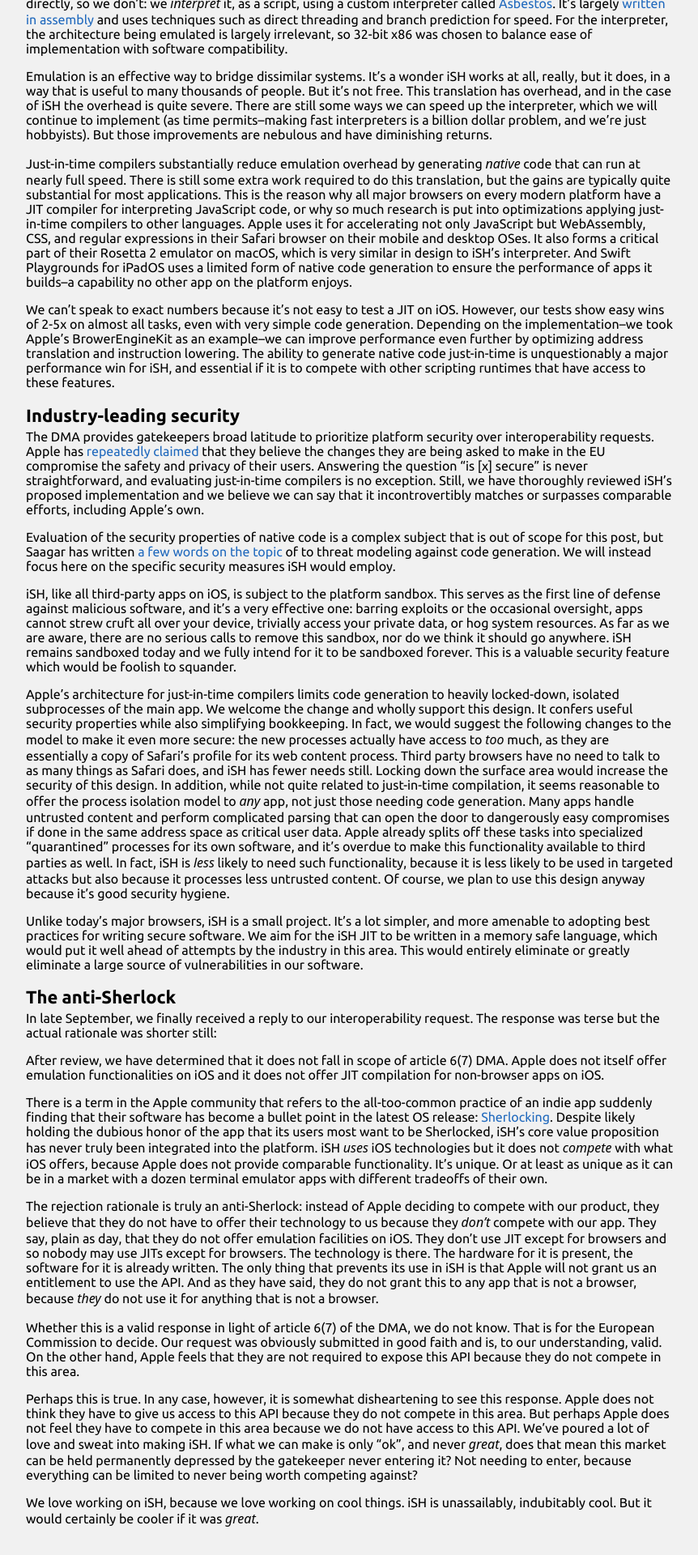
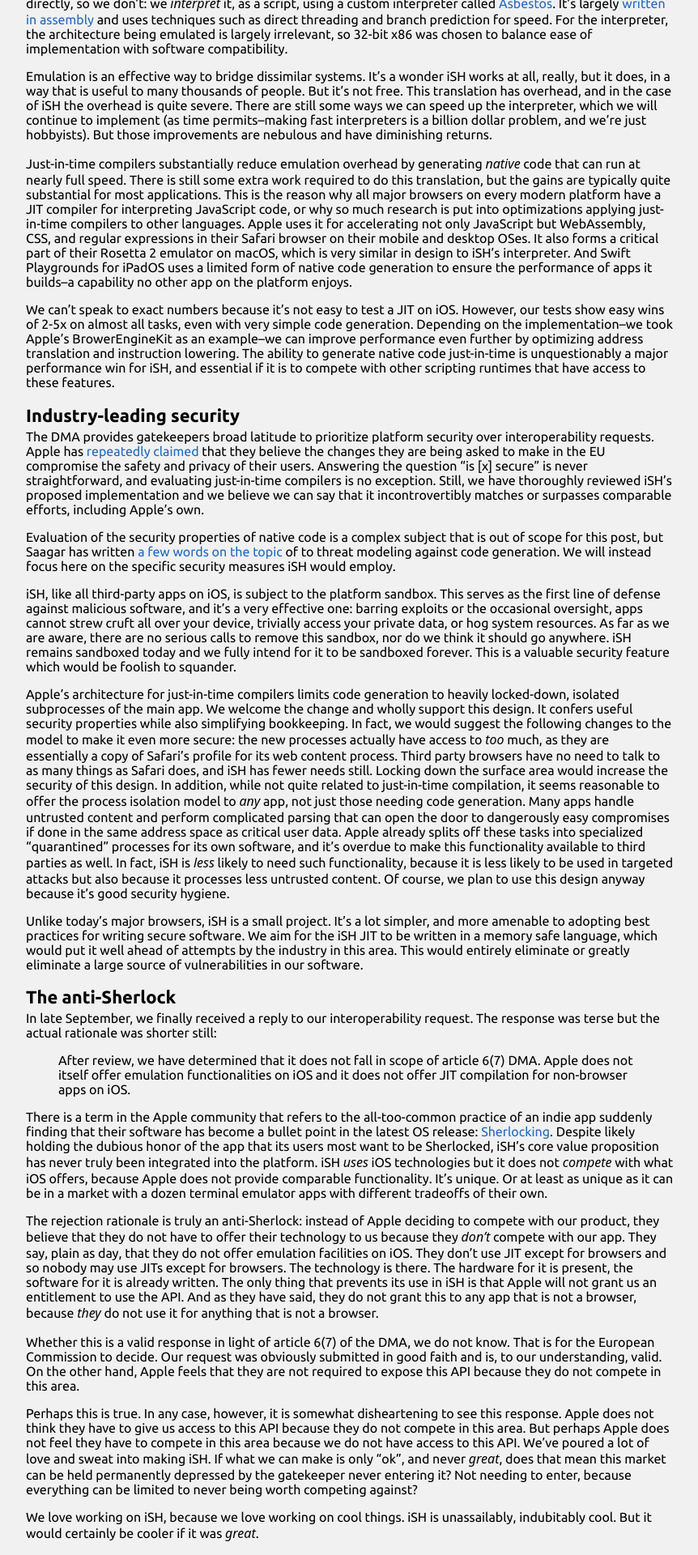
Before and after one commit to ish-app/ish.app, a Jekyll site: the page built from _posts/2024-10-16-ish-jit-and-eu.md, in a window 1280 px wide. Shown: the part 1592-3512 px from the top of the page at 81% size, without its empty margins (208-1070 px from the left). Built offline with Jekyll 4.4.1, drawn with Linux system fonts in a browser that asks for light colours; some web fonts are replaced.

Commit message:
Fix blockquote

```diff
--- a/_posts/2024-10-16-ish-jit-and-eu.md
+++ b/_posts/2024-10-16-ish-jit-and-eu.md
@@ -56,7 +56,7 @@
 
 In late September, we finally received a reply to our interoperability request. The response was terse but the actual rationale was shorter still:
 
-After review, we have determined that it does not fall in scope of article 6(7) DMA. Apple does not itself offer emulation functionalities on iOS and it does not offer JIT compilation for non-browser apps on iOS.
+> After review, we have determined that it does not fall in scope of article 6(7) DMA. Apple does not itself offer emulation functionalities on iOS and it does not offer JIT compilation for non-browser apps on iOS.
 
 There is a term in the Apple community that refers to the all-too-common practice of an indie app suddenly finding that their software has become a bullet point in the latest OS release: [Sherlocking](https://en.wikipedia.org/wiki/Sherlock_\(software\)#Sherlocked_as_a_term). Despite likely holding the dubious honor of the app that its users most want to be Sherlocked, iSH’s core value proposition has never truly been integrated into the platform. iSH *uses* iOS technologies but it does not *compete* with what iOS offers, because Apple does not provide comparable functionality. It’s unique. Or at least as unique as it can be in a market with a dozen terminal emulator apps with different tradeoffs of their own.
 
```
